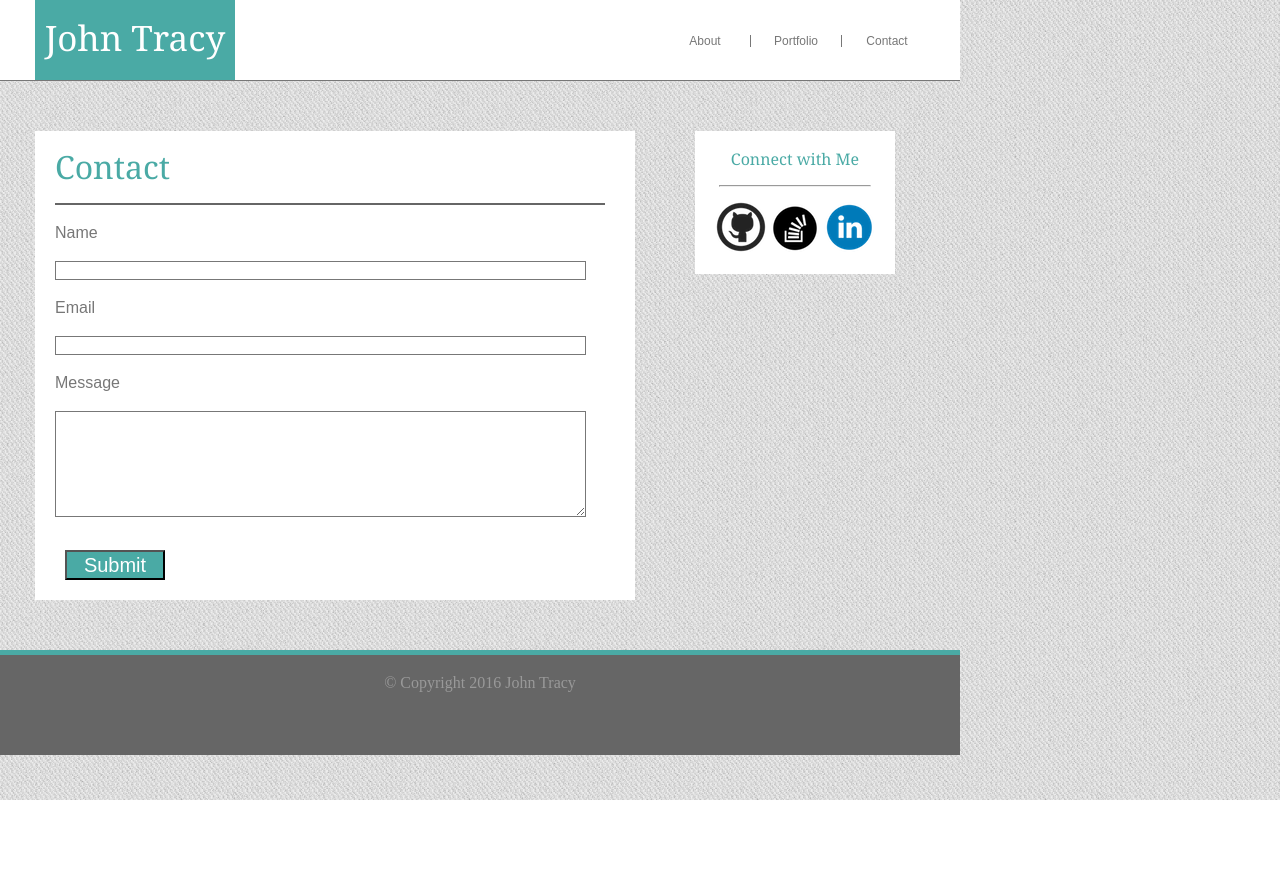
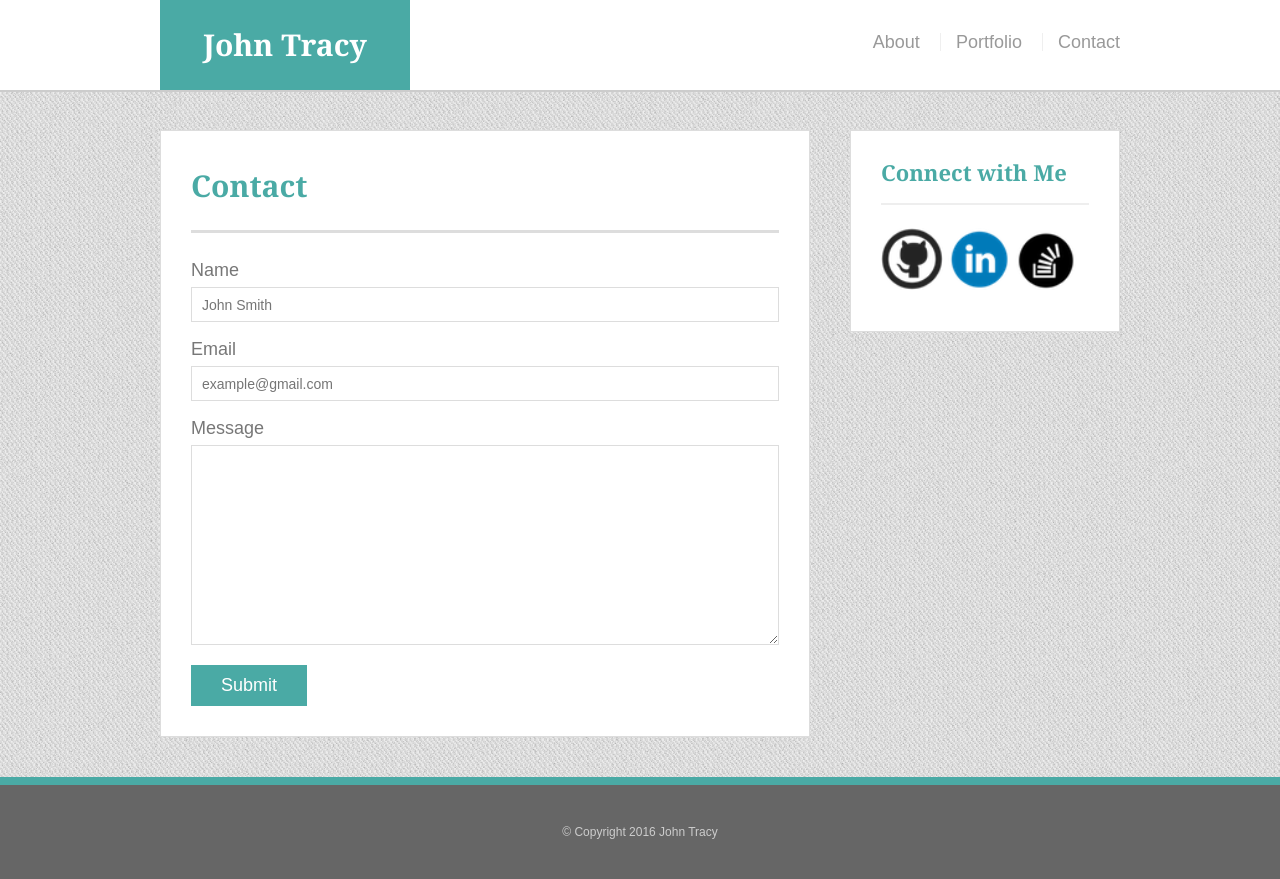
Before and after one commit to John-Tracy/Basic-Portfolio, a PHP site: page /contact.html in a window 1280 px wide. Before the commit the page ends 800 px from the top, so only its background shows below. Run offline with PHP 8.4, Linux system fonts and the light colour scheme.

Commit message:
Responsive

```diff
--- a/assets/css/style.css
+++ b/assets/css/style.css
@@ -1,195 +1,329 @@
-/* John Tracy 2016 */
-
-
 
 body {
-	display: block;
-	width: 960px;
-	height: auto;
-	background-image: url(../images/bgimage.png);
-	/* background-color: #999999; */
-	margin: 0;
+	background: url("../images/bgimage.png");
+	font-size: 18px;
+	line-height: 34px;
+	font-family: 'Arial', 'Helvetica Neue', Helvetica, sans-serif;
+	color: #777;
 }
 
-#submitbutton input {
-	background-color: #4aaaa5;
-	width: 100px;
-	height: 30px;
-	color: white;
-	font-size: 20px;
-	font-family: 'Arial', 'Helvetica Neue', Helvetica, sans-serif;
+* {
+	box-sizing: border-box;
 }
 
-/* #submit {
-	color: #ffffff;
-	text-align: center;
-	position: relative;
-	top:6px;
-	left:23px;
-	font-family: 'Arial', 'Helvetica Neue', Helvetica, sans-serif;
+/*general*/
+
+.container {
+	width: 100%;
+	max-width: 960px;
+	margin: 0 auto;
+	clear: both;
 }
-*/
-
-#submitbutton {
-	display: block;
-	background-color: #4aaaa5;
-	width: 100px;
-	height: 30px;
-	margin-left: 30px;
+h1,
+h2,
+h3,
+p {
 	margin-bottom: 20px;
-	margin-top: 10px;
+}
+p:last-child {
+	margin-bottom: 0;
+}
+h1, h2, h3 {
+	font-family: 'Georgia', Times, Times New Roman, serif;
+	font-weight: 700;
+	color: #4aaaa5;
+}
+h1 {
+	font-size: 30px;
+	line-height: 49px;
+	border-bottom: 3px solid #ddd;
+	padding-bottom: 20px;
+}
+h2,
+h3 {
+	font-size: 22px;
 }
 
+/*header*/
 
-/* heading stuff */
-
-header {
-	display: block;
-	width: 960px;
-	height: 80px;
-	background-color: white;
-	border-bottom: 1px solid #777777;
+#masthead {
+	background: #fff;
+	margin: 0 0 30px;
+	z-index: 99;
+	color: #fff;
+	overflow: auto;
+	border-bottom: 2px solid #ccc;
+	position: fixed;
+	width: 100%;
+}
+#logo {
+	width: 250px;
+	height: 90px;
+	background: #4aaaa5;
+	float: left;
+	font-family: 'Georgia', Times, Times New Roman, serif;
+	text-align: center;
+	line-height: 90px;
+	color: #fff;
+	font-weight: 700;
+	font-size: 30px;
+	text-decoration: none;
+}
+nav {
+	float: right;
+	margin-top: 25px;
+}
+nav a {
+	color: #999;
+	text-decoration: none;
+	margin-left: 15px;
+	display: inline-block;
+	border-left: 1px solid #efefef;
+	padding-left: 15px;
+	line-height: 18px;
+}
+nav a:first-child {
+	border-left: 0 none;
 }
 
-h1 {
+/*footer*/
 
-	padding-top: 20px;
-	font-family: 'Georgia', Times, Times New Roman, serif;
-	font-size: 35px;
+footer {
+	background: #666;
+	color: #fff;
+	padding: 30px 0;
+	clear: both;
+	border-top: 8px solid #4aaaa5;
+	color: #ccc;
+	font-size: 12px;
+	text-align: center;
 }
 
-#headText {
-	font-size: ;
-	display: block;
-	text-align: center;
-	color: white;
-	background-color: #4aaaa5;
-	height: 80px;
-	width: 200px;
-	font-family: 'Georgia', Times, Times New Roman, serif;
+/*sidebar*/
 
+.sidebar {
+	background: #fff;
+	padding: 30px;
+	width: 100%;
+	max-width: 270px;
+	float: right;
+	border: 1px solid #ddd;
+	margin-bottom: 20px;
+}
+h3,
+.sidebar h2 {
+	border-bottom: 2px solid #eee;
+	padding-bottom: 20px;
+	margin-bottom: 15px;
+	line-height: 22px;
+}
+.social {
+	width: 62px;
+	height: 62px;
+	margin-top: 8px;
+	margin-right: 5px;
+}
+.social:last-child {
+	margin-right: 0;
 }
 
-#heading {
-	margin-left: 35px;
+/*main*/
+
+#main-container {
+	padding-top: 130px;
+}
+.main-section {
+	background: #fff;
+	padding: 30px;
+	margin: 0 0 40px 0;
+	width: 100%;
+	max-width: 650px;
 	float: left;
-
+	border: 1px solid #ddd;
 }
 
-/* Navigation menu stuff */
+/*portfolio page*/
 
-a {
-	text-decoration: none;
-	color: #777777;
+.work {
+	width: 274px;
+	overflow: auto;
+	position: relative;
+	float: left;
+	margin: 20px 0 25px;
+}
+.work:nth-child(even) {
+	margin-right: 40px;
+}
+.work img {
+	width: 100%;
+	border: 0 none;
+	opacity: .8;
+}
+.work h3 {
+	border-bottom: 0;
+	background: #4aaaa5;
+	color: #fff;
+	text-align: center;
+	position: absolute;
+	padding: 15px;
+	width: 100%;
+	bottom: 20px;
+	line-height: 30px;
+	margin-bottom: 0;
+	font-weight: 300;
+}
+.auth-image {
+	width: 200px;
+	height: auto;
+	margin-top: 10px;
+	float: left;
+	margin-right: 25px;
 }
 
-a:hover {
-	color: #4aaaa5;
+/*contact page*/
+
+#contact-form ul {
+	margin-bottom: 20px;
 }
-
-nav {
-	float: right;
-
+#contact-form li {
+	margin-bottom: 10px;
 }
-
-
-td {
-
-	font-family: 'Arial', 'Helvetica Neue', Helvetica, sans-serif;
-	float: left;
+label,
+input[type=text],
+input[type=email],
+textarea {
 	display: block;
-	width: 90px;
-	text-align: center;
-	font-size: 12px;
-	margin-top: 35px;
+	width: 100%;
 }
-
-.linkborder {
-	border-right: 1px solid #777777;
+input[type=text],
+input[type=email],
+textarea {
+	height: 35px;
+	border: 1px solid #ddd;
+	padding: 0 10px;
+	font-size: 14px;
 }
-
-table {
-
-	height: 80px;
-	width: 300px;
-	padding-top: 30px;
+textarea {
+	height: 200px;
 }
-
-/* Footer styles */
-
-footer {
-	border-top: 5px solid #4aaaa5;
-	clear: both;
-	display: block;
-	height: 80px;
-	width: 960px;
-	background-color: #666666;
-	color: #999999;
-	text-align: center;
-	padding-top: 20px;
-}
-
-/* aside */
-
-#connect {
-	display: block;
-	height: 100%;
-	float: left;
-	width: 200px;
-	background-color: #ffffff;
-	margin-top: 50px;
-	text-align: center;
-}
-#connect h3 {
-	font-family: 'Georgia', Times, Times New Roman, serif;
-	color: #4aaaa5;
-	padding-top: 20px;
-	padding-bottom: 10px;
-
-}
-
-#connect img {
-	margin-bottom: 19px;
-
-}
-
-#connect hr {
-	width: 150px;
-	margin-bottom: 15px;
-}
-
-
-/* form styles */
-
-
-form {
-
+input[type=submit] {
+	background: #4aaaa5;
+	border: 0 none;
+	color: #fff;
+	font-size: 18px;
+	padding: 10px 30px;
+	cursor: pointer;
 }
 
 
 
-fieldset {
-	border: none;
-	padding-top: 20px;
+/* John Tracy 2016 UCF coding bootcamp */
+/* responsive design  css */
+
+@media (max-width: 980px) and (min-width: 769px) {
+
+	.auth-image {
+		text-align: center;
+		clear: both;
+		margin: auto;
+		padding-bottom: 15px;
+	}
+	.main-section p {
+		clear: both;
+	}
+	.main-section {
+		width: 45%;
+		margin-left: 7%;
+	}
+	#logo {
+		margin-left: 7%;
+	}
+	nav {
+		margin-right: 7%;
+	}
+	.sidebar {
+		margin-right: 7%;
+
+
+
+	}
+
 }
 
-label {
-	font-family: 'Arial', 'Helvetica Neue', Helvetica, sans-serif;
-	color: #777777;
-	margin: 20px;
+@media (max-width: 768px) and (min-width: 641px) {
+
+	#logo {
+		margin-left: 5%;
+	}
+	.main-section {
+		margin-left: 5%;
+		margin-right: 5%;
+		max-width: 90%;
+		padding: 20px;
+	}
+	.auth-image {
+		float:left;
+		text-align: center;
+		clear: none;
+	}
+	.sidebar {
+		max-width: 90%;
+		float: left;
+		margin-left: 5%;
+		margin-right: 5%;
+	}
+	nav {
+		margin-right: 5%;
+	}
+
+
 }
 
-.textbar {
-	width: 525px;
-	text-align: center;
-	margin: 20px;
-	border: 1px solid #777777;
+@media (max-width: 640px) {
+
+	.sidebar {
+		max-width: 80%;
+		float: left;
+		margin-left: 10%;
+	}
+	.main-section {
+		max-width: 80%;
+		margin-left: 10%;
+		margin-top: 0;
+		padding: 20px;
+	}
+	nav {
+		float: none;
+		clear: both;
+		width: 100%;
+		max-width: 640px;
+	}
+	nav a {
+		text-align: center;
+		width: 30%;
+		padding: 3% 0 3% 0;
+		margin-left: 1.5%;
+
+	}
+	#logo {
+		width: 100%;
+		max-width: 640px;
+		clear: both;
+	}
+	.main-section p {
+		clear: both;
+
+	}
+	.auth-image {
+		padding-bottom: 10px;
+		margin-left: 13%;
+	}
+	#masthead {
+		position: static;
+	}
+	#main-container {
+		clear: none;
+		padding-top: 0;
+	}
+
 }
-
-#message {
-	height: 100px;
-}
-
-#somebodysname, #emailadd {
-	height: 15px;
-}
--- a/contact.html
+++ b/contact.html
@@ -1,79 +1,65 @@
 <!DOCTYPE html>
+
 <html>
 <head>
-	<title>John Tracy's Basic Portfolio</title>
-	 <link rel="stylesheet" type="text/css" href="assets/css/reset.css">
+	<meta charset="UTF-8">
+	<meta name="viewport" content="width=device-width, initial-scale=1.0">
+	<title>Contact | John Tracy</title>
+	<link rel="stylesheet" type="text/css" href="assets/css/reset.css">
 	<link rel="stylesheet" type="text/css" href="assets/css/style.css">
-	<link rel="stylesheet" type="text/css" href="assets/css/index_style.css">
 </head>
 <body>
 
-<!-- Header section -->
-
-	<header>
-
-		<div id="heading">
-
-		<div id="headText"><h1>John Tracy</h1></div>
-
+	<header id="masthead">
+		<div class="container">
+			<a href="index.html" id="logo">John Tracy</a>
+			<nav>
+				<a href="index.html">About</a>
+				<a href="portfolio.html">Portfolio</a>
+				<a href="contact.html">Contact</a>
+			</nav>
 		</div>
-
-		<nav>
-			<table cellpadding="0" cellspacing="5">
-				<tr>
-					<td class="linkborder"><a href="index.html">About</a></td>
-					<td class="linkborder"><a href="portfolio.html">Portfolio</a></td>
-					<td><a href="contact.html">Contact</a></td>
-				</tr>
-			</table>
-		</nav>
-
 	</header>
 
-	<!-- main content section -->
+	<div id="main-container" class="container">
+		<section class="main-section">
+			<h1>Contact</h1>
 
-	<section id="main">
-		<h2>Contact</h2>
+			<form id="contact-form">
+				<ul>
+					<li>
+						<label for="name">Name</label>
+						<input type="text" id="name" name="name" placeholder="John Smith" required="required">
+					</li>
+					<li>
+						<label for="email">Email</label>
+						<input type="email" id="email" name="email" placeholder="example@gmail.com" required="required">
+					</li>
+					<li>
+						<label for="message">Message</label>
+						<textarea id="message" name="message" required="required"></textarea>
+					</li>
+				</ul>
+				<input type="submit">
+			</form>
 
-		<!-- Contact form for vistor submission -->
+		</section>
 
-		<form>
-			<fieldset>
+		<section class="sidebar">
+			<div id="connect">
+				<h2>Connect with Me</h2>
 
-				<label for="somebodysname">Name</label>
-				<input name="somebodysname" id="somebodysname" class="textbar"/>
-				<label for="emailadd">Email</label>
-				<input name="emailadd" id="emailadd" class="textbar"/>
-				<label for="message">Message</label>
-				<textarea name="message" id="message" class="textbar"></textarea>
-
-
-				<div id="submitbutton">
-					<!-- <a href="#" id="submit">Submit</a> -->
-					<input type="submit" value="Submit" />
-				</div>
-
-			</fieldset>
-		</form>
-
-	</section>
-	<aside id="connect">
-		<h3>Connect with Me</h3>
-
-			<hr/>
-
-		<a href="https://github.com/John-Tracy"><img src="assets/images/githubicon.png"></a>
-
-		<a href="http://stackoverflow.com/users/6158740/john-tracy?tab=profile"><img src="assets/images/stackicon.png"></a>
-
-		<a href="https://www.linkedin.com/in/john-tracy-140288a8?trk=hp-identity-name"><img src="assets/images/linkedinicon.png"></a>
-
-	</aside>
-
-	<!-- footer section -->
+				<a href="https://github.com/John-Tracy"><img src="assets/images/githubicon.png" class="social" alt="Github"></a>
+				<a href="https://www.linkedin.com/in/john-tracy-140288a8?trk=hp-identity-name"><img src="assets/images/linkedinicon.png" class="social" alt="LinkedIn"></a>
+				<a href="http://stackoverflow.com/users/6158740/john-tracy?tab=profile"><img src="assets/images/stackicon.png" class="social" alt="Stack Overflow"></a>
+			</div>
+		</section>
+	</div>
 
 	<footer>
-		<p>&copy; Copyright 2016 John Tracy</p>
+		<div class="container">
+			&copy; Copyright 2016 John Tracy
+		</div>
 	</footer>
 </body>
 </html>
```
Also changed, not shown: index.html (+31 -39 lines), portfolio.html (+48 -46 lines).
